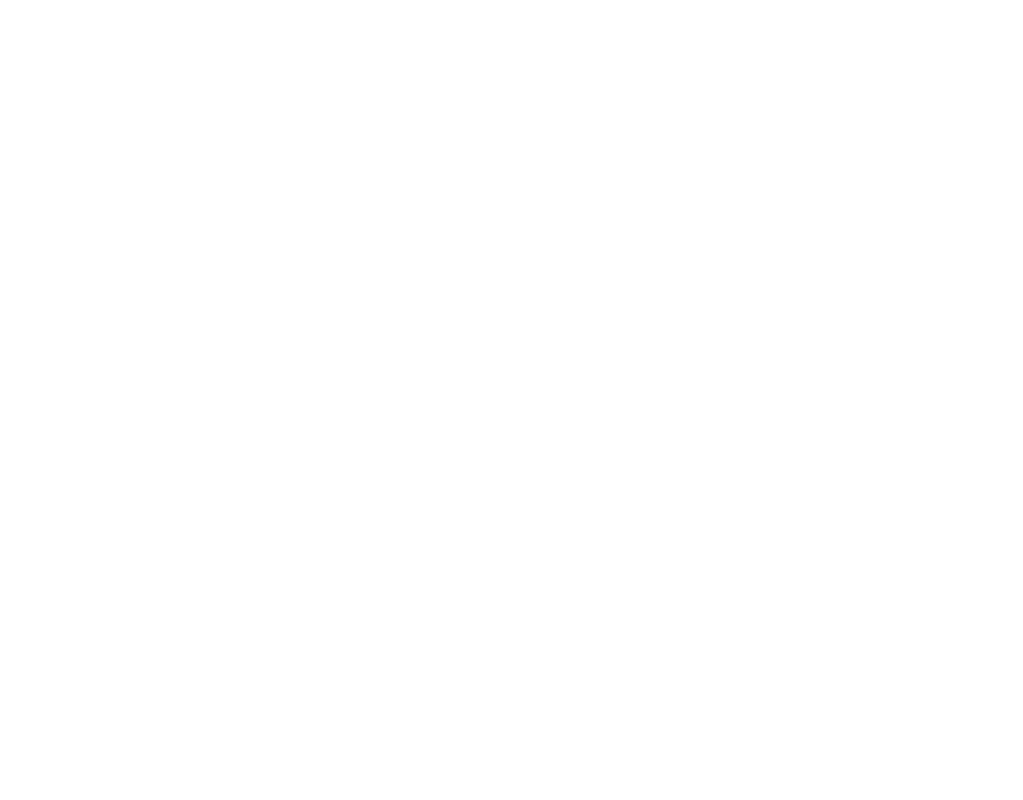
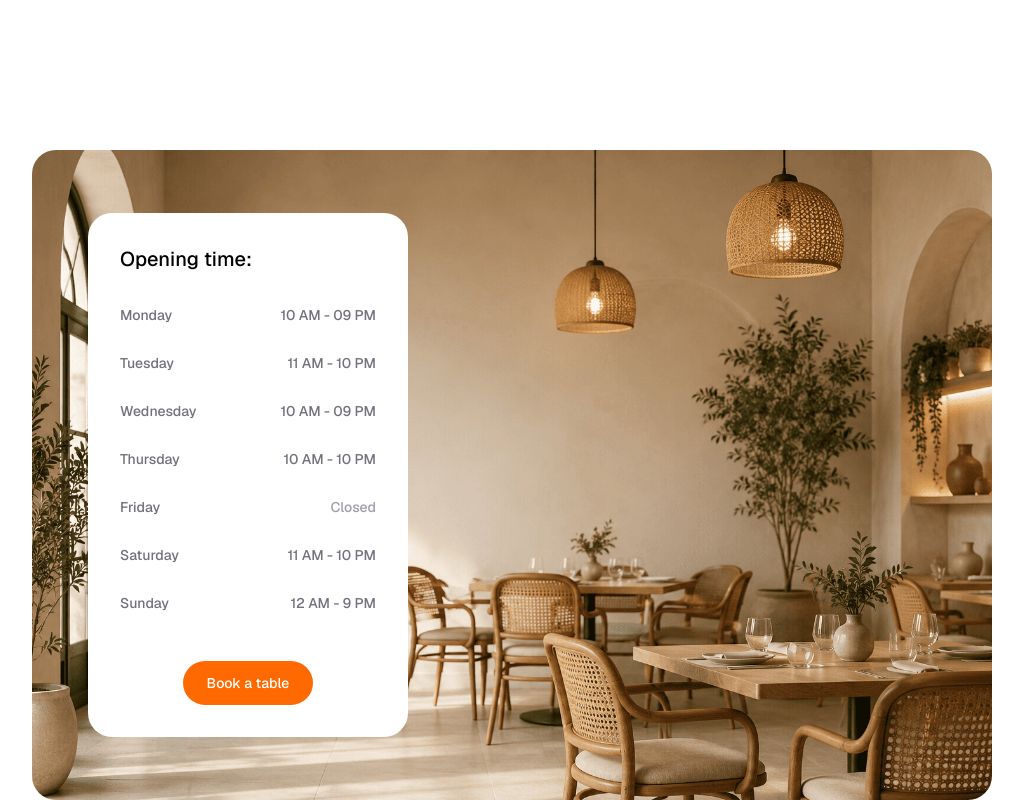
Before and after one commit to alomgir-hossain/Restro_React.js, a React (Vite) app: page / in a window 1280 px wide. Shown: the part 3907-4707 px from the top of the page, without its empty margins (128-1151 px from the left). Before the commit the page ends 3881 px from the top, so only its background shows below. Built offline with nearby package versions, Linux system fonts and the light colour scheme.

Commit message:
Timing section coding complete

```diff
--- a/src/App.jsx
+++ b/src/App.jsx
@@ -6,6 +6,7 @@
 import Dishes from './sections/Dishes'
 import Features from './sections/Features'
 import BookingProcess from './sections/BookingProcess'
+import Timing from './sections/Timing'
 
 const App = () => {
   return (
@@ -17,6 +18,7 @@
       <Dishes/>
       <Features/>
       <BookingProcess/>
+      <Timing/>
     </>
   )
 }
--- /dev/null
+++ b/src/sections/Timing.jsx
@@ -0,0 +1,35 @@
+import React from 'react'
+import Animated from '../components/Animated'
+import { timingData } from '../data/data'
+
+const Timing = () => {
+  return (
+    <section id='timing' className='px-auto mt-44'>
+      <Animated scale={0.8} y={0} className="w-full max-w-5xl h-162.5 rounded-3xl bg-cover bg-center flex items-center justify-center md:justify-start px-6 md:px-14 overflow-hidden mx-auto bg-[url('/assets/restro-timing.png')]">
+        {/* White Card Overlay */}
+        <div className='bg-white rounded-3xl p-8 w-full max-w-xs'>
+          <Animated delay={0.2}>
+            <h3 className='text-xl mb-8 font-medium'>Opening time:</h3>
+          </Animated>
+          <div className='space-y-7'>
+            {timingData.map((item, index) => (
+              <Animated key={index} delay={index * 0.15} className="flex justify-between items-center">
+                <span className='font-medium text-zinc-500'>{item.day}</span>
+                <span className={`font-medium ${item.hours === "Closed" ? "text-zinc-400" : "text-zinc-500"}`}>{item.hours}</span>
+              </Animated>
+            ))}
+          </div>
+
+          <Animated delay={0.2} className="mt-12 flex justify-center">
+            <a href="#booking-process" className='bg-orange-500 hover:bg-orange-600 text-white font-medium px-6 py-3 rounded-full transition'>
+              Book a table
+            </a>
+          </Animated>
+
+        </div>
+      </Animated>
+    </section>
+  )
+}
+
+export default Timing
```
